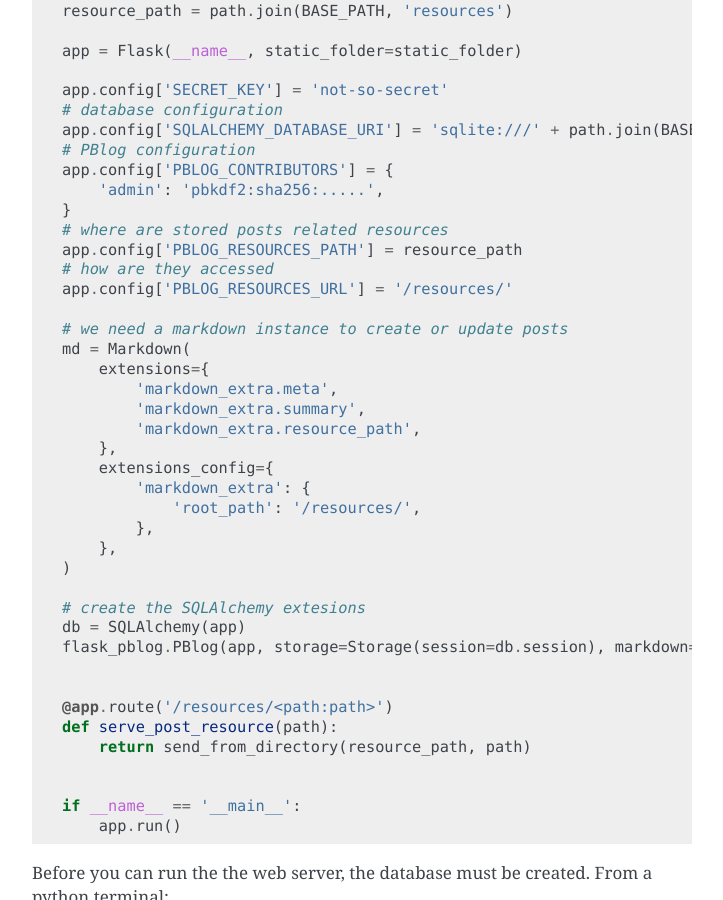
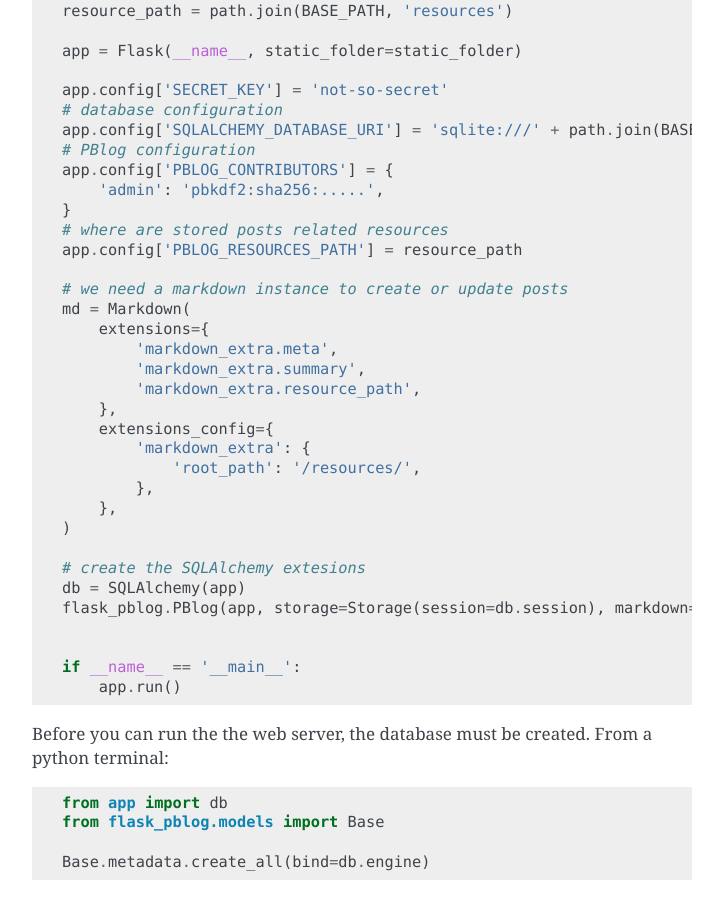
Before and after one commit to Nicals/pblog, a Sphinx documentation site: the page built from docs/quickstart.rst, in a window 1280 px wide and 900 px high, scrolled down 839 px. Shown: the whole window, without its empty margins (388-1111 px from the left). Built offline with Sphinx 7.4.7, drawn with Linux system fonts in a browser that asks for light colours.

Commit message:
remove PBLOG_RESOURCE_URL configuration

```diff
--- a/docs/quickstart.rst
+++ b/docs/quickstart.rst
@@ -26,7 +26,7 @@ The next step is to build a Flask application that will use the ``flask_blog`` e
    # file app.py
    from os import path
 
-   from flask import Flask, send_from_directory
+   from flask import Flask
    from flask_sqlalchemy import SQLAlchemy
    import flask_pblog
    from flask_pblog.storage import Storage
@@ -53,8 +53,6 @@ The next step is to build a Flask application that will use the ``flask_blog`` e
    }
    # where are stored posts related resources
    app.config['PBLOG_RESOURCES_PATH'] = resource_path
-   # how are they accessed
-   app.config['PBLOG_RESOURCES_URL'] = '/resources/'
 
    # we need a markdown instance to create or update posts
    md = Markdown(
@@ -73,11 +71,6 @@ The next step is to build a Flask application that will use the ``flask_blog`` e
    # create the SQLAlchemy extesions
    db = SQLAlchemy(app)
    flask_pblog.PBlog(app, storage=Storage(session=db.session), markdown=md)
-
-
-   @app.route('/resources/<path:path>')
-   def serve_post_resource(path):
-       return send_from_directory(resource_path, path)
 
 
    if __name__ == '__main__':
--- a/docs/settings.rst
+++ b/docs/settings.rst
@@ -7,5 +7,4 @@ Settings
 ``PBLOG_CONTRIBUTORS``          **dict**   a dictionary mapping username to hashed passwords. For example:
                                              + 'admin': 'pbkdf2:...'
 ``PBLOG_RESOURCES_PATH``        **str**    path to store post resource files
-``PBLOG_RESOURCES_URL``         **str**    root url for post resources
 =============================== ========== ================================================================
--- a/docs/writing-posts.rst
+++ b/docs/writing-posts.rst
@@ -93,8 +93,7 @@ Your file structure must be the following:
 When published, all this relative path will be fetched and sent to the blog
 server.
 
-They will be stored in a directory given by the `PBLOG_RESOURCES_PATH` settings
-and served from the `PBLOG_RESOURCE_URL` url.
+They will be stored in a directory given by the `PBLOG_RESOURCES_PATH` settings.
 
 A directory named after the blog slug is created in the root resource path to
 store post resources.
--- a/flask_pblog/__init__.py
+++ b/flask_pblog/__init__.py
@@ -38,14 +38,12 @@ class PBlog:
         self.markdown = markdown or self.markdown
         self.post_resource_path = pathlib.Path(
             app.config['PBLOG_RESOURCES_PATH'])
-        self.post_resource_url = app.config['PBLOG_RESOURCES_URL']
-        if not self.post_resource_url.endswith('/'):
-            self.post_resource_url = self.post_resource_url + '/'
         from flask_pblog.views import blueprint as blog_bp
         from flask_pblog.resources import blueprint as resource_bp
         blog_bp.template_folder = app.config.get('PBLOG_TEMPLATE_FOLDER', 'templates')
         app.register_blueprint(blog_bp)
         app.register_blueprint(resource_bp, url_prefix='/api')
+        self.post_resource_url = '/resources/'
 
         if not hasattr(app, 'extensions'):
             app.extensions = {}
```
Also changed, not shown: 2 other files.
